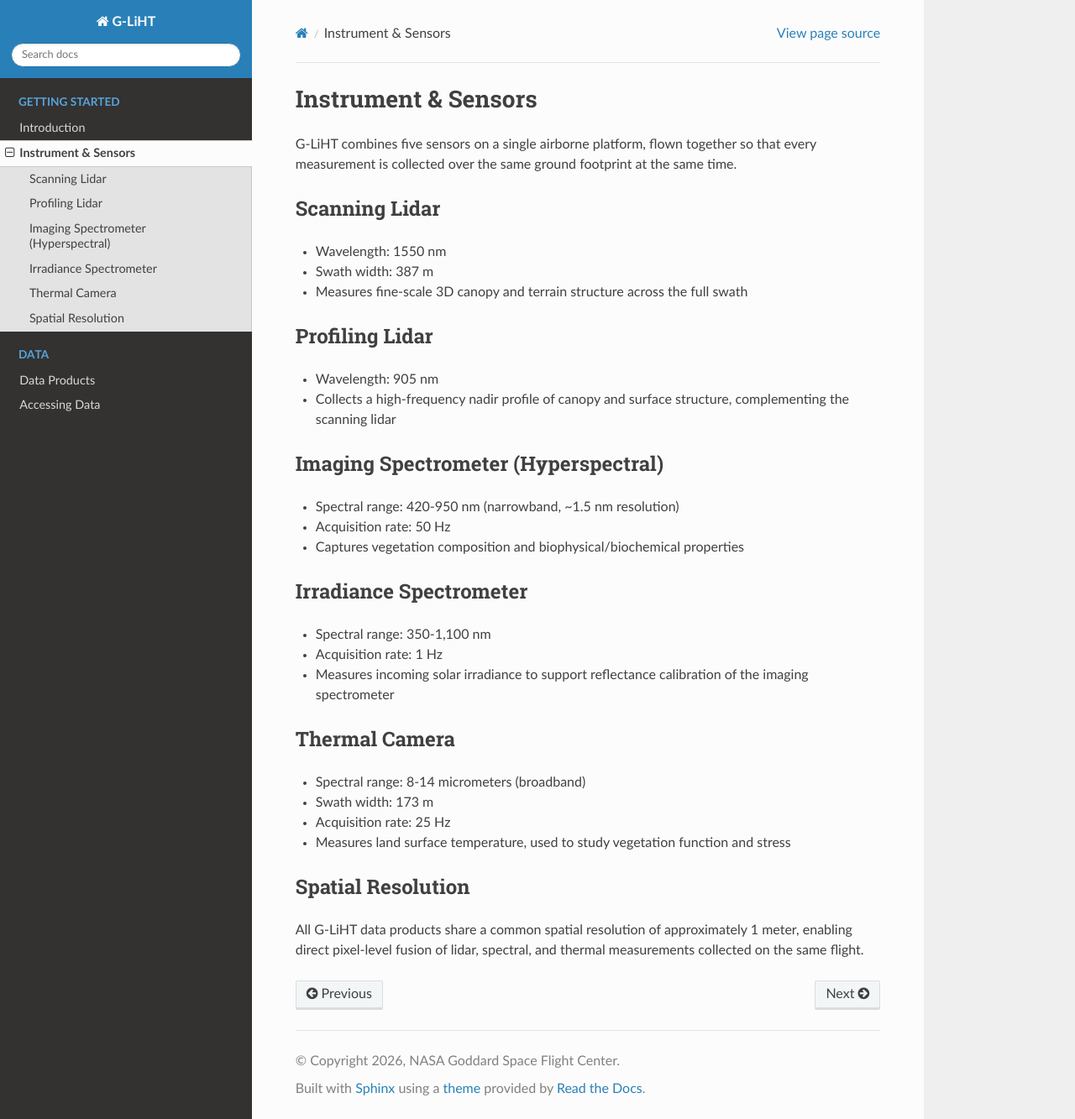
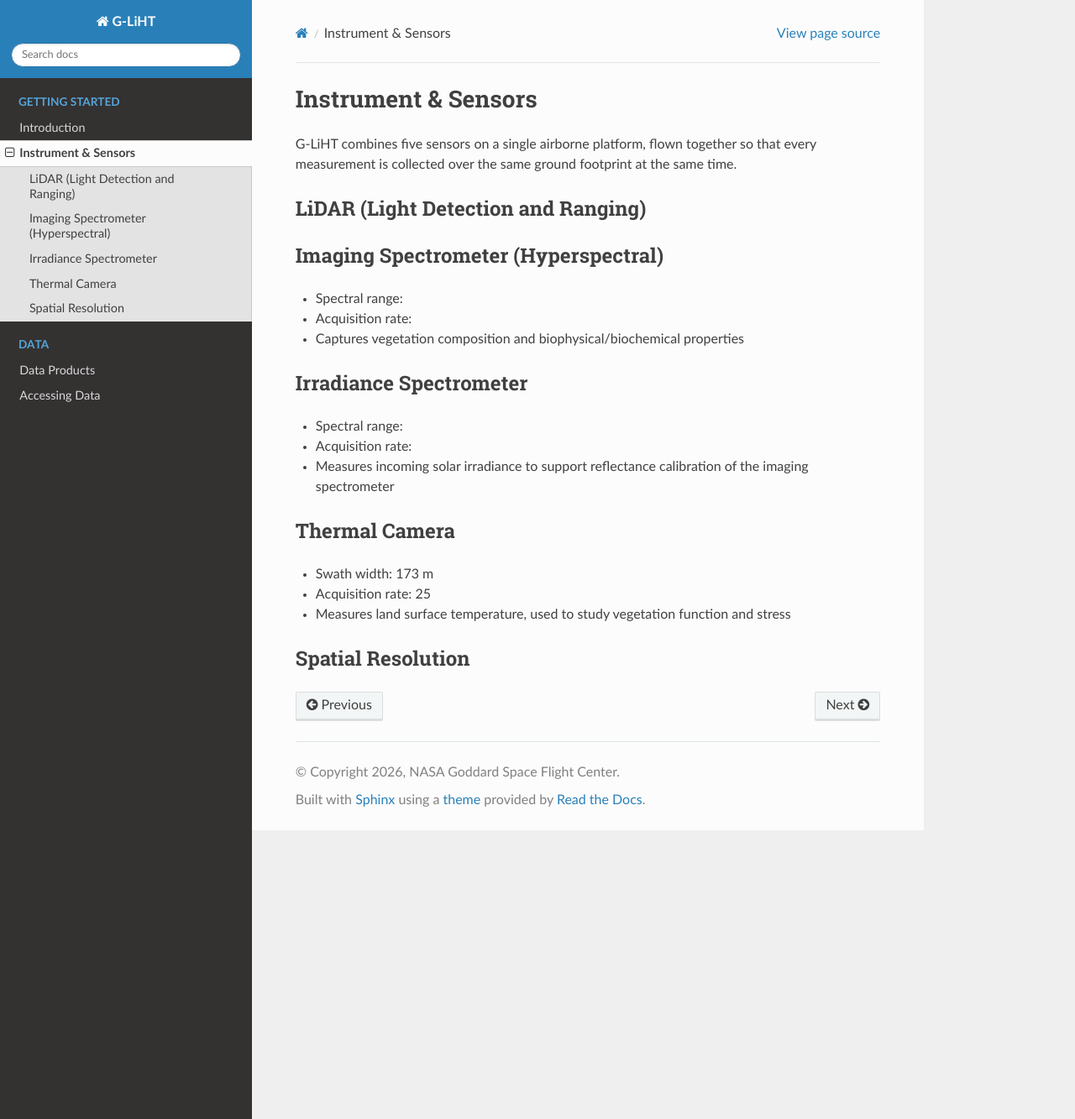
Before and after one commit to kllewers/gliht_readthedocs_placeholder_repo, a Sphinx documentation site: the page built from docs/source/pages/instrument.rst, in a window 1280 px wide and 1333 px high. Shown: the whole window at 84% size. Built offline with Sphinx 7.4.7 and the Read the Docs theme 3.1.0, drawn with Linux system fonts in a browser that asks for light colours.

Commit message:
updating instrument and intro)

```diff
--- a/docs/source/pages/instrument.rst
+++ b/docs/source/pages/instrument.rst
@@ -6,47 +6,32 @@ G-LiHT combines five sensors on a single airborne platform, flown together so
 that every measurement is collected over the same ground footprint at the same
 time.
 
-Scanning Lidar
+LiDAR (Light Detection and Ranging)
 ===============
 
-* Wavelength: 1550 nm
-* Swath width: 387 m
-* Measures fine-scale 3D canopy and terrain structure across the full swath
-
-Profiling Lidar
-================
-
-* Wavelength: 905 nm
-* Collects a high-frequency nadir profile of canopy and surface structure,
-  complementing the scanning lidar
 
 Imaging Spectrometer (Hyperspectral)
 =====================================
 
-* Spectral range: 420-950 nm (narrowband, ~1.5 nm resolution)
-* Acquisition rate: 50 Hz
+* Spectral range:
+* Acquisition rate:
 * Captures vegetation composition and biophysical/biochemical properties
 
 Irradiance Spectrometer
 =========================
 
-* Spectral range: 350-1,100 nm
-* Acquisition rate: 1 Hz
+* Spectral range:
+* Acquisition rate:
 * Measures incoming solar irradiance to support reflectance calibration of the
   imaging spectrometer
 
 Thermal Camera
 ================
 
-* Spectral range: 8-14 micrometers (broadband)
 * Swath width: 173 m
-* Acquisition rate: 25 Hz
+* Acquisition rate: 25
 * Measures land surface temperature, used to study vegetation function and
   stress
 
 Spatial Resolution
 ====================
-
-All G-LiHT data products share a common spatial resolution of approximately
-1 meter, enabling direct pixel-level fusion of lidar, spectral, and thermal
-measurements collected on the same flight.
--- a/docs/source/pages/introduction.rst
+++ b/docs/source/pages/introduction.rst
@@ -10,7 +10,7 @@ imaging system developed and operated by NASA's Goddard Space Flight Center
 (GSFC). G-LiHT integrates a scanning lidar, a profiling lidar, an imaging
 spectrometer, an irradiance spectrometer, and a thermal camera onto a single
 airborne platform, enabling simultaneous, coincident measurements of the
-composition, structure, and function of terrestrial ecosystems.
+composition, structure, and function of terrestrial ecosystems using commericial sensors.
 
 Because all sensors fly and collect data together, G-LiHT produces fused,
 co-registered datasets that combine 3D canopy structure (lidar), spectral
@@ -28,6 +28,7 @@ once, providing an analytical framework for developing new algorithms to map:
 
 * Plant species composition and biodiversity
 * Plant functional types
+* Fire fuel loads
 * Canopy structure, biomass, and carbon stocks
 * Vegetation growth, function, and stress
 
```
Also changed, not shown: 1 other file.
